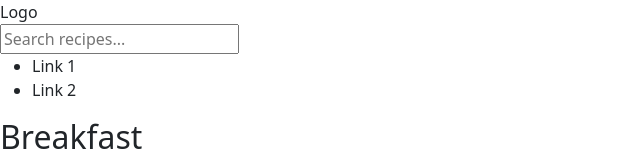
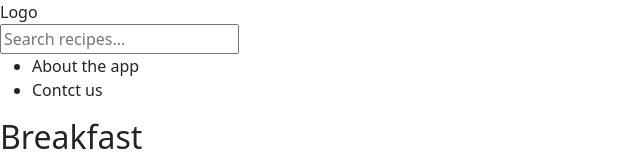
Before and after one commit to muhiealdeen/Foody, a React (Create React App) app in the folder middle-eastern-delights-foody-app/: page / in a window 1280 px wide. Shown: the top 160 px of the page, without its empty margins (0-640 px from the left). Built offline with nearby package versions, Linux system fonts and the light colour scheme; no server answers.

Commit message:
changed the the content of the links in the navbar

```diff
--- a/middle-eastern-delights-foody-app/src/components/NavBar.js
+++ b/middle-eastern-delights-foody-app/src/components/NavBar.js
@@ -6,8 +6,8 @@ const NavBar = () => {
       <div>Logo</div>
       <input type="text" placeholder="Search recipes..." />
       <ul>
-        <li>Link 1</li>
-        <li>Link 2</li>
+        <li>About the app </li>
+        <li>Contct us</li>
       </ul>
     </nav>
   );
```
